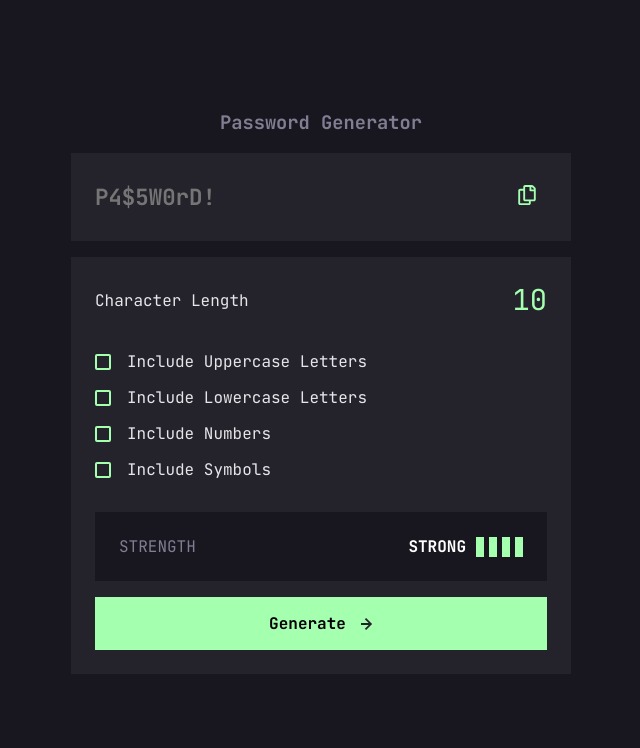
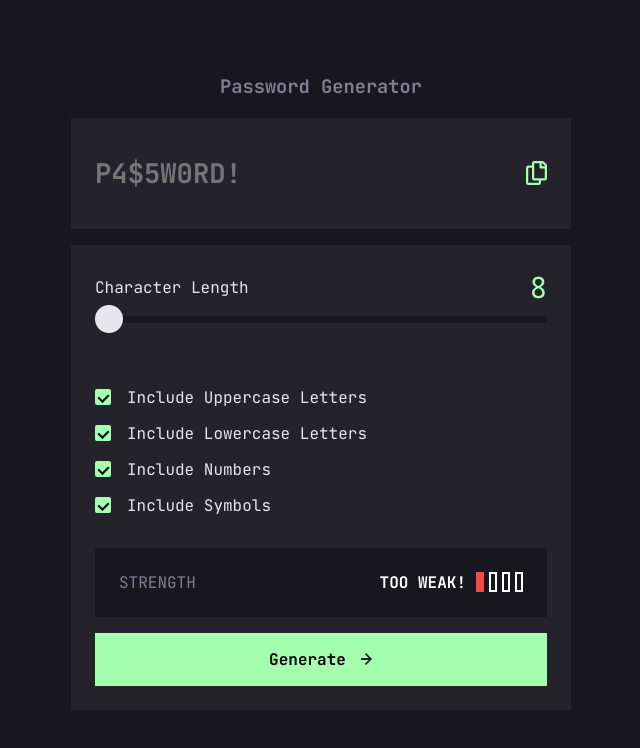
Before and after one commit to PYAG1/password-gen, a React (Vite) app: page / in a window 1280 px wide. Shown: the top 748 px of the page, without its empty margins (319-959 px from the left). Built offline with nearby package versions, Linux system fonts and the light colour scheme.

Commit message:
feat: Finished project functionality and additional UI fixes
- Password generation works
- Slider styles responds when the slider is moved.
- Time to refactor code

```diff
--- a/index.html
+++ b/index.html
@@ -4,7 +4,7 @@
     <meta charset="UTF-8" />
     <link rel="icon" type="image/svg+xml" href="/vite.svg" />
     <meta name="viewport" content="width=device-width, initial-scale=1.0" />
-    <title>Vite + React + TS</title>
+    <title>Password Generator App</title>
     <link rel="preconnect" href="https://fonts.googleapis.com">
 <link rel="preconnect" href="https://fonts.gstatic.com" crossorigin>
 <link href="https://fonts.googleapis.com/css2?family=JetBrains+Mono:ital,wght@0,100..800;1,100..800&display=swap" rel="stylesheet">
--- a/package.json
+++ b/package.json
@@ -10,6 +10,7 @@
     "preview": "vite preview"
   },
   "dependencies": {
+    "rc-slider": "^10.6.2",
     "react": "^18.2.0",
     "react-dom": "^18.2.0",
     "react-icons": "^5.2.1",
--- a/src/App.tsx
+++ b/src/App.tsx
@@ -1,18 +1,8 @@
 import { useState } from "react";
 import styled from "styled-components";
-import { FaArrowRight, FaRegCopy } from "react-icons/fa";
-import arrowRight from "../src/assets/icon-arrow-right.svg"
-
-const colors = {
-  background: "#18171F",
-  background_light: "#24232C",
-  text: "#E6E5EA",
-  gray: "#817D92",
-  green: "#A4FFAF",
-  red: "#F64A4A",
-  orange: "#FB7C58",
-  yellow: "#F8CD65",
-};
+import copyicon from "./assets/icon-copy.svg";
+import { colors } from "./constants";
+import PasswordStrength from "./components/PasswordStrength";
 
 const Wrapper = styled.div`
   width: 100vw;
@@ -29,16 +19,17 @@ const AppContainer = styled.div`
   width: 100%;
   text-align: center;
   flex: 1;
-  @media (min-width: 768px){
- max-width:500px;
-}
 
+  h3{
+  color: ${colors.gray};
+  margin-bottom: 1em;
+  }
+  @media (min-width: 768px) {
+    max-width: 500px;
+  }
 `;
 
-const Title = styled.h3`
-  color: ${colors.gray};
-  margin-bottom: 1em;
-`;
+
 
 const Main = styled.section`
   width: 100%;
@@ -49,7 +40,6 @@ const Main = styled.section`
 
   margin-bottom: 1em;
 `;
-
 const PasswordSection = styled.section`
   width: 100%;
   background: ${colors.background_light};
@@ -58,16 +48,46 @@ const PasswordSection = styled.section`
   flex-direction: row;
   justify-content: space-between;
   margin-bottom: 1em;
+  align-items: center; /* Center vertically */
 `;
 
 const PassWordInput = styled.input`
   background: transparent;
   border: none;
-  font-size: 1.4em;
+  font-size: 1.7em;
   outline: none;
   font-weight: 700;
   width: 80%;
   color: ${colors.text};
+  padding: 0.5em 0;
+  text-transform: uppercase;
+`;
+
+const CopyButton = styled.button`
+  display: flex;
+  background: transparent;
+  border: none;
+  cursor: pointer;
+  justify-content: center;
+  align-items: center;
+  &:hover {
+    img {
+      filter: contrast(3.5);
+    }
+  }
+  p {
+    display: none;
+    margin-right: 0.5em;
+    color: ${colors.green};
+    font-size: 1.2em;
+  }
+
+  &:active p {
+    display: block;
+  }
+  &:active img {
+    filter: none;
+  }
 `;
 
 const PasswordSettings = styled.section`
@@ -78,12 +98,6 @@ const PasswordSettings = styled.section`
   text-align: left;
 `;
 
-const CopyButton = styled.button`
-  background: transparent;
-  width: 40px;
-  height: 40px;
-  border: none;
-`;
 const FlexComponent = styled.section<{ $space?: boolean }>`
   display: flex;
   width: 100%;
@@ -98,7 +112,10 @@ const CharacterCount = styled.p`
 `;
 const ArrowRightIcon = () => (
   <svg width="12" height="12" xmlns="http://www.w3.org/2000/svg">
-    <path fill="#24232C" d="m5.106 12 6-6-6-6-1.265 1.265 3.841 3.84H.001v1.79h7.681l-3.841 3.84z" />
+    <path
+      fill="#24232C"
+      d="m5.106 12 6-6-6-6-1.265 1.265 3.841 3.84H.001v1.79h7.681l-3.841 3.84z"
+    />
   </svg>
 );
 const GenerateButton = styled.button`
@@ -123,7 +140,7 @@ const GenerateButton = styled.button`
     color: ${colors.green};
 
     svg path {
-      fill: #A4FFAF;
+      fill: #a4ffaf;
     }
   }
 `;
@@ -143,11 +160,10 @@ const PasswordStrengthSection = styled.section`
   background: ${colors.background};
   width: 100%;
   padding: 1.5em;
-  color:${colors.gray};
-  display:flex;
-  justify-content:space-between
+  color: ${colors.gray};
+  display: flex;
+  justify-content: space-between;
 `;
-
 
 interface CheckBoxOption {
   id: number;
@@ -155,33 +171,11 @@ interface CheckBoxOption {
   onClick?: () => void;
 }
 
-const checkBoxOptions: CheckBoxOption[] = [
-  {
-    id: 1,
-    text: "Include Uppercase Letters",
-    onClick: () => {},
-  },
-  {
-    id: 2,
-    text: "Include Lowercase Letters",
-    onClick: () => {},
-  },
-  {
-    id: 3,
-    text: "Include Numbers",
-    onClick: () => {},
-  },
-  {
-    id: 4,
-    text: "Include Symbols",
-    onClick: () => {},
-  },
-];
 const CheckBoxInput = styled.input.attrs({ type: "checkbox" })`
   width: 16px;
   height: 16px;
   background: transparent;
-  border: 2px solid ${colors.green};
+  border: 2px solid ${colors.text};
   border-radius: 2px;
   appearance: none;
   cursor: pointer;
@@ -202,96 +196,220 @@ const CheckBoxInput = styled.input.attrs({ type: "checkbox" })`
       height: 8px;
       border: solid black;
       border-width: 0 2px 2px 0;
-      font-weight:700;
+      font-weight: 700;
       transform: rotate(45deg);
     }
   }
 `;
 
+interface SliderProps {
+  min: number;
+  max: number;
+  value: number;
+}
 
+const CharacterSlider = styled.input.attrs(props => ({
+  type: 'range',
+  max: props.max,
+  min: props.min,
+  value: props.value
+}))<SliderProps>`
+  -webkit-appearance: none;
+  margin-right: 15px;
+  width: 100%;
+  height: 7px;
+  margin-bottom: 2rem;
+  background: hsl(248, 15%, 11%);
+  background-image: linear-gradient(hsl(127, 100%, 82%), hsl(127, 100%, 82%));
+  background-size: ${props => (props.value - props.min) / (props.max - props.min) * 100}% 100%;
+  background-repeat: no-repeat;
+  accent-color: green;
 
-const BarsContainer = styled.div`
-  display: flex;
-  gap: 5px;
-`;
+  &::-webkit-slider-thumb {
+    -webkit-appearance: none;
+    height: 28px;
+    width: 28px;
+    border: 2px solid hsl(252, 11%, 91%);
+    border-radius: 50%;
+    background-color: hsl(252, 11%, 91%);
+    cursor: pointer;
+  }
 
-const Bar = styled.div`
-  width: 8px;
-  height: 20px;
-  background-color: ${(props) => props.color || 'transparent'};
+  &::-webkit-slider-thumb:hover {
+    border: 2px solid hsl(127, 100%, 82%);
+    background-color: hsl(248, 15%, 11%);
+  }
 
-  border: ${(props) => (props.color ? 'none' : '2px solid white')};
-`;
-const StrengthContainer = styled.div`
+  &::-webkit-slider-runnable-track {
+    -webkit-appearance: none;
+    box-shadow: none;
+    border: none;
+    background: transparent;
+  }
 
-  display: flex;
-  justify-content: space-between;
-  align-items: center;
-  gap:10
+  &::-moz-range-thumb {
+    -moz-appearance: none;
+    height: 28px;
+    width: 28px;
+    border: 2px solid hsl(252, 11%, 91%);
+    border-radius: 50%;
+    background-color: hsl(252, 11%, 91%);
+    cursor: pointer;
+  }
+
+  &::-moz-range-thumb:hover,
+  &::-moz-range-thumb:active {
+    border: 2px solid hsl(127, 100%, 82%);
+    background-color: hsl(248, 15%, 11%);
+  }
 `;
 
 
 
+function App() {
+  const [uppercase, setUppercase] = useState<boolean>(true);
+  const [lowercase, setLowercase] = useState<boolean>(true);
+  const [numbers, setNumbers] = useState<boolean>(true);
+  const [symbols, setSymbols] = useState<boolean>(true);
+  const [password, setPassword] = useState<string>("");
+  const [strength, setStrength] = useState<number>(0);
+  const [strengthLabel, setStrengthLabel] = useState("Too Weak");
+  const [character, setCharacter] = useState(8);
+  const checkBoxOptions: CheckBoxOption[] = [
+    {
+      id: 1,
+      text: "Include Uppercase Letters",
+      onClick: () => setUppercase((prev) => !prev),
+    },
+    {
+      id: 2,
+      text: "Include Lowercase Letters",
+      onClick: () => setLowercase((prev) => !prev),
+    },
+    {
+      id: 3,
+      text: "Include Numbers",
+      onClick: () => setNumbers((prev) => !prev),
+    },
+    {
+      id: 4,
+      text: "Include Symbols",
+      onClick: () => setSymbols((prev) => !prev),
+    },
+  ];
 
-const StrengthText = styled.span`
-  color: white;
-  font-size: 16px;
-  font-weight: bold;
-  margin-right:10px
-`;
+  const generatePassword = () => {
+    const uppercaseLetters = "ABCDEFGHIJKLMNOPQRSTUVWXYZ";
+    const lowercaseLetters = "abcdefghijklmnopqrstuvwxyz";
+    const numberChars = "0123456789";
+    const symbolChars = "!@#$%^&*()_+[]{}|;:,.<>?";
 
-const PasswordStrength = ({ level }) => {
-  const levels = {
-  'too weak': { text: 'TOO WEAK!', color: colors.red, bars: 1 },
-    weak: { text: 'WEAK', color: colors.orange, bars: 2 },
-    medium: { text: 'MEDIUM', color: colors.yellow, bars: 3 },
-    strong: { text: 'STRONG', color: colors.green, bars: 4 },
+    let characterPool = "";
+    if (uppercase) characterPool += uppercaseLetters;
+    if (lowercase) characterPool += lowercaseLetters;
+    if (numbers) characterPool += numberChars;
+    if (symbols) characterPool += symbolChars;
+
+    if (characterPool === "") {
+      alert("Please select at least one option.");
+      return;
+    }
+
+    const passwordLength = character;
+    let generatedPassword = "";
+    for (let i = 0; i < passwordLength; i++) {
+      const randomIndex = Math.floor(Math.random() * characterPool.length);
+      generatedPassword += characterPool[randomIndex];
+    }
+
+    setPassword(generatedPassword);
+    evaluatePasswordStrength(generatedPassword);
   };
 
-  const { text, color, bars } = levels[level] || levels['too weak'];
+  const handleChange = (event) => {
+    setCharacter(event.target.value);
+  };
 
-  return (
-<StrengthContainer>
-<StrengthText>{text}</StrengthText>
-      <BarsContainer>
-        {[...Array(4)].map((_, index) => (
-           <Bar key={index} color={index < bars ? color : ''} />
-        ))}
-      </BarsContainer>
-      </StrengthContainer>
+  const evaluatePasswordStrength = (password: string) => {
+    let strength = 0;
+    // const lengthCriteria = password.length >= 8;
+    const hasUppercase = /[A-Z]/.test(password);
+    const hasLowercase = /[a-z]/.test(password);
+    const hasNumbers = /[0-9]/.test(password);
+    const hasSymbols = /[!@#$%^&*(),.?":{}|<>]/.test(password);
 
-  );
-};
-function App() {
+    // if (lengthCriteria) strength += 25;
+    if (hasUppercase) strength += 25;
+    if (hasLowercase) strength += 25;
+    if (hasNumbers) strength += 25;
+    if (hasSymbols) strength += 25;
+
+    strength = Math.min(strength, 100);
+    let strengthLabel = "too weak";
+    if (strength >= 75) {
+      strengthLabel = "strong";
+    } else if (strength >= 50) {
+      strengthLabel = "medium";
+    } else if (strength >= 25) {
+      strengthLabel = "weak";
+    }
+
+    setStrength(strength);
+    setStrengthLabel(strengthLabel);
+  };
+  console.log("apple",character)
+
+  console.log(password, strength);
+  const copyToClipboard = () => {
+    navigator.clipboard
+      .writeText(password)
+      .then(() => {})
+      .catch((err) => {
+        console.error("Failed to copy password: ", err);
+      });
+  };
   return (
     <Wrapper>
       <AppContainer>
-        <Title>Password Generator</Title>
+        <h3>Password Generator</h3>
         <Main>
           <PasswordSection>
-            <PassWordInput placeholder="P4$5W0rD!" readOnly />
-            <CopyButton>
-              <FaRegCopy size={20} color={`${colors.green}`} />
+            <PassWordInput placeholder="P4$5W0rD!" readOnly value={password} />
+            <CopyButton onClick={() => copyToClipboard()}>
+              <p>COPIED</p>
+              <img src={copyicon} alt="Copy Icon" width="21" height="24" />
             </CopyButton>
           </PasswordSection>
           <PasswordSettings>
             <FlexComponent $space={true}>
               <p>Character Length</p>
-              <CharacterCount>10</CharacterCount>
+              <CharacterCount>{character}</CharacterCount>
             </FlexComponent>
+            <CharacterSlider min={8} max={20} value={character} onChange={handleChange}/>
             <CheckBoxOptionsContainer>
               {checkBoxOptions.map((item: CheckBoxOption) => (
-                <FlexComponent>
-                  <CheckBoxInput />
-                  <CheckBoxTextItem>{item?.text}</CheckBoxTextItem>
+                <FlexComponent key={item.id}>
+                  <CheckBoxInput
+                    type="checkbox"
+                    checked={
+                      (item.id === 1 && uppercase) ||
+                      (item.id === 2 && lowercase) ||
+                      (item.id === 3 && numbers) ||
+                      (item.id === 4 && symbols)
+                    }
+                    onChange={item.onClick}
+                  />
+                  <CheckBoxTextItem>{item.text}</CheckBoxTextItem>
                 </FlexComponent>
               ))}
             </CheckBoxOptionsContainer>
             <PasswordStrengthSection>
               <p>STRENGTH</p>
-              <PasswordStrength level={'strong'} />
+              <PasswordStrength level={strengthLabel} />
             </PasswordStrengthSection>
-            <GenerateButton>Generate <ArrowRightIcon/> </GenerateButton>
+            <GenerateButton onClick={generatePassword}>
+              Generate <ArrowRightIcon />
+            </GenerateButton>
           </PasswordSettings>
         </Main>
       </AppContainer>
--- /dev/null
+++ b/src/components/PasswordStrength.tsx
@@ -0,0 +1,53 @@
+import styled from "styled-components";
+import { colors } from "../constants";
+
+
+const BarsContainer = styled.div`
+  display: flex;
+  gap: 5px;
+`;
+
+const Bar = styled.div`
+  width: 8px;
+  height: 20px;
+  background-color: ${(props) => props.color || "transparent"};
+
+  border: ${(props) => (props.color ? "none" : "2px solid white")};
+`;
+const StrengthContainer = styled.div`
+  display: flex;
+  justify-content: space-between;
+  align-items: center;
+  gap: 10;
+`;
+
+const StrengthText = styled.span`
+  color: white;
+  font-size: 16px;
+  font-weight: bold;
+  margin-right: 10px;
+`;
+
+const PasswordStrength = ({ level }) => {
+  const levels = {
+    "too weak": { text: "TOO WEAK!", color: colors.red, bars: 1 },
+    weak: { text: "WEAK", color: colors.orange, bars: 2 },
+    medium: { text: "MEDIUM", color: colors.yellow, bars: 3 },
+    strong: { text: "STRONG", color: colors.green, bars: 4 },
+  };
+
+  const { text, color, bars } = levels[level] || levels["too weak"];
+
+  return (
+    <StrengthContainer>
+      <StrengthText>{text}</StrengthText>
+      <BarsContainer>
+        {[...Array(4)].map((_, index) => (
+          <Bar key={index} color={index < bars ? color : ""} />
+        ))}
+      </BarsContainer>
+    </StrengthContainer>
+  );
+};
+
+export default PasswordStrength
--- /dev/null
+++ b/src/constants/index.tsx
@@ -0,0 +1,10 @@
+export const colors = {
+    background: "#18171F",
+    background_light: "#24232C",
+    text: "#E6E5EA",
+    gray: "#817D92",
+    green: "#A4FFAF",
+    red: "#F64A4A",
+    orange: "#FB7C58",
+    yellow: "#F8CD65",
+  };
```
Also changed, not shown: src/styles/CheckBoxStyles.tsx (added, +45 -0 lines), src/styles/Input&ButtonComponents.tsx (added, +70 -0 lines), src/styles/LayoutComponents.tsx (added, +25 -0 lines), src/styles/SliderStyles.tsx (added), 1 other file (tests, documents, lock files or other folders).
